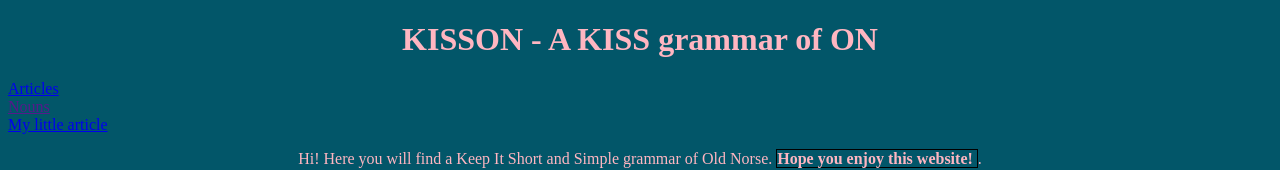
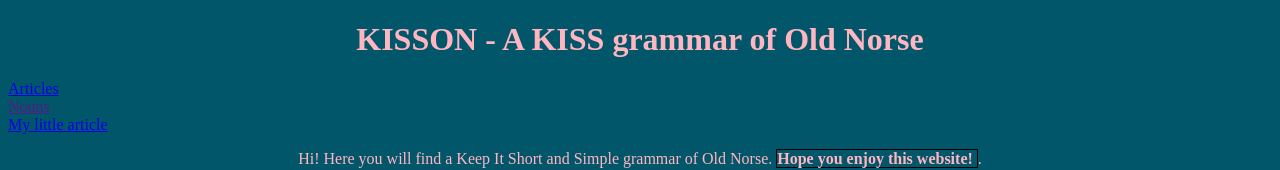
Before and after one commit to cabinsix/It-Tok, a plain HTML site: page index.html in a window 1280 px wide. Shown: the top 170 px of the page. Drawn offline with Linux system fonts and the light colour scheme.

Commit message:
index.html

```diff
--- a/index.html
+++ b/index.html
@@ -2,7 +2,7 @@
 
 <html lang="en">
    	<head>
-	<title> KISSON </title>
+	<title> KISSON - - A KISS grammar of Old Norse  </title>
 	<meta name="author" content="Luisa Troncone">
 	<meta name="viewport" content="width=device-width, initial-scale=1.0">
 
@@ -21,7 +21,7 @@
 	text-align: center
 	font-weight: 900">
 	<b>
-		KISSON - A KISS grammar of ON
+		KISSON - A KISS grammar of Old Norse
 	</b>
 </h1>
 
```
